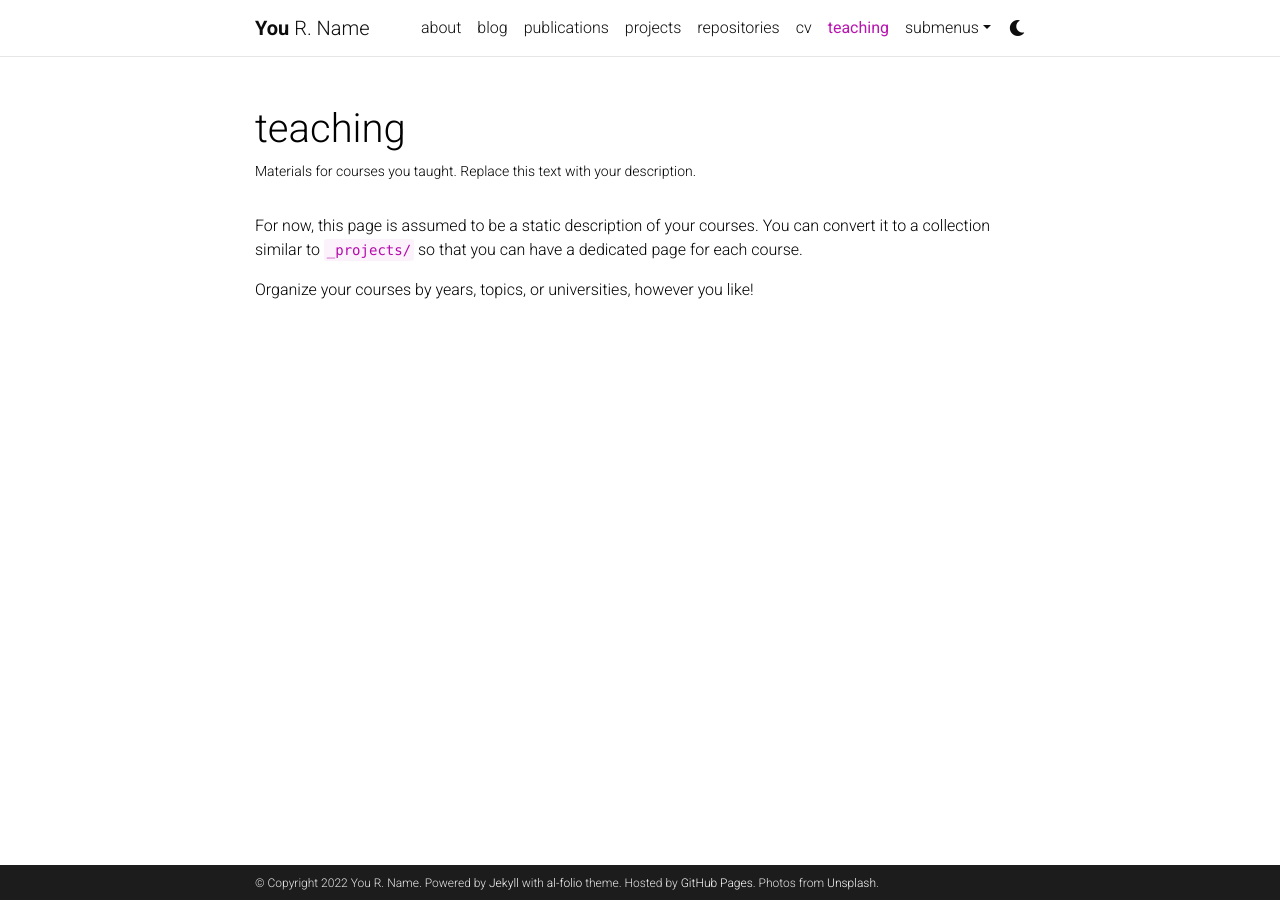
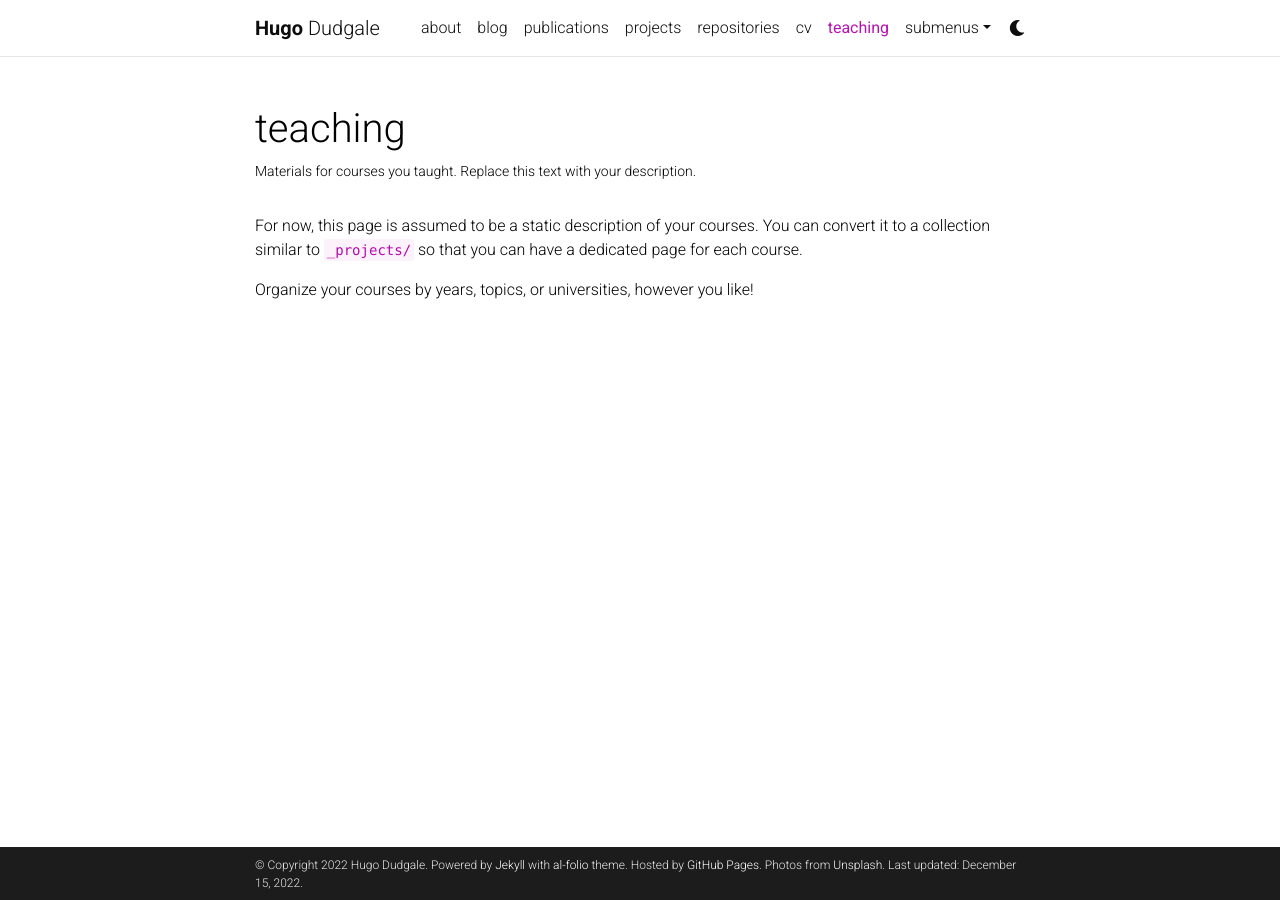
Before and after one commit to hugo-dugdale/hugo-dugdale.github.io, a Jekyll site: the page built from _pages/teaching.md, in a window 1280 px wide. Built offline with Jekyll 4.4.1, drawn with Linux system fonts in a browser that asks for light colours; comment, search, counter and statistics services are not loaded; a style sheet for code colours, icons or effects is not loaded.

Commit message:
Update _config.yml
Added personal details.

```diff
--- a/_config.yml
+++ b/_config.yml
@@ -3,12 +3,12 @@
 # -----------------------------------------------------------------------------
 
 title: blank # the website title (if blank, full name will be used instead)
-first_name: You
-middle_name: R.
-last_name: Name
-email: you@example.com
+first_name: Hugo
+middle_name:
+last_name: Dudgale
+email: hd119@ic.ac.uk
 description: > # the ">" symbol means to ignore newlines until "footer_text:"
-  A simple, whitespace theme for academics. Based on [*folio](https://github.com/bogoli/-folio) design.
+  Stay tuned here for updates!
 footer_text: >
   Powered by <a href="https://jekyllrb.com/" target="_blank">Jekyll</a> with <a href="https://github.com/alshedivat/al-folio">al-folio</a> theme.
   Hosted by <a href="https://pages.github.com/" target="_blank">GitHub Pages</a>.
@@ -18,9 +18,9 @@
 lang: en # the language of your site (for example: en, fr, cn, ru, etc.)
 icon: ⚛️  # the emoji used as the favicon (alternatively, provide image name in /assets/img/)
 
-url: https://alshedivat.github.io # the base hostname & protocol for your site
-baseurl: /al-folio # the subpath of your site, e.g. /blog/
-last_updated: false # set to true if you want to display last updated in the footer
+url: https://hugo-dugdale.github.io # the base hostname & protocol for your site
+baseurl: # the subpath of your site, e.g. /blog/
+last_updated: true # set to true if you want to display last updated in the footer
 impressum_path:  # set to path to include impressum link in the footer, use the same path as permalink in a page, helps to conform with EU GDPR
 
 # -----------------------------------------------------------------------------
@@ -67,11 +67,11 @@
 # Social integration
 # -----------------------------------------------------------------------------
 
-github_username: # your GitHub user name
+github_username: hugo-dugdale # your GitHub user name
 gitlab_username: # your GitLab user name
-twitter_username: # your Twitter handle
+twitter_username: hugo_dugdale_ai # your Twitter handle
 mastodon_username: # your mastodon instance+username in the format instance.tld/@username
-linkedin_username: # your LinkedIn user name
+linkedin_username: hugodugdale # your LinkedIn user name
 telegram_username: # your Telegram user name
 scholar_userid: # your Google Scholar ID
 semanticscholar_id: # your Semantic Scholar ID
@@ -97,7 +97,7 @@
 discord_id: # your discord id (18-digit unique numerical identifier)
 
 contact_note: >
-  You can even add a little note about which of these is the best way to reach you.
+  Please email me to contact me.
 
 # -----------------------------------------------------------------------------
 # Analytics and search engine verification
```
